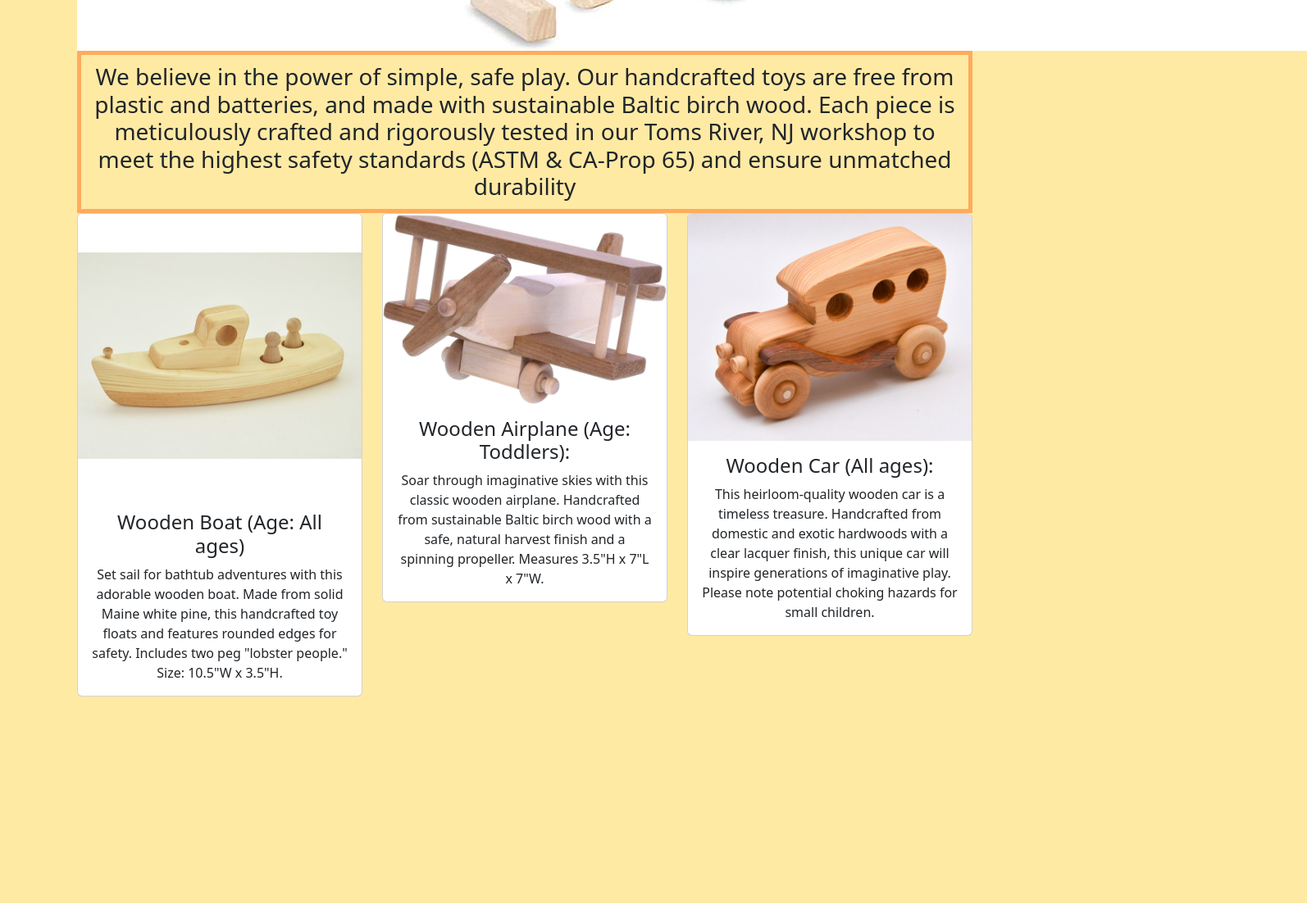
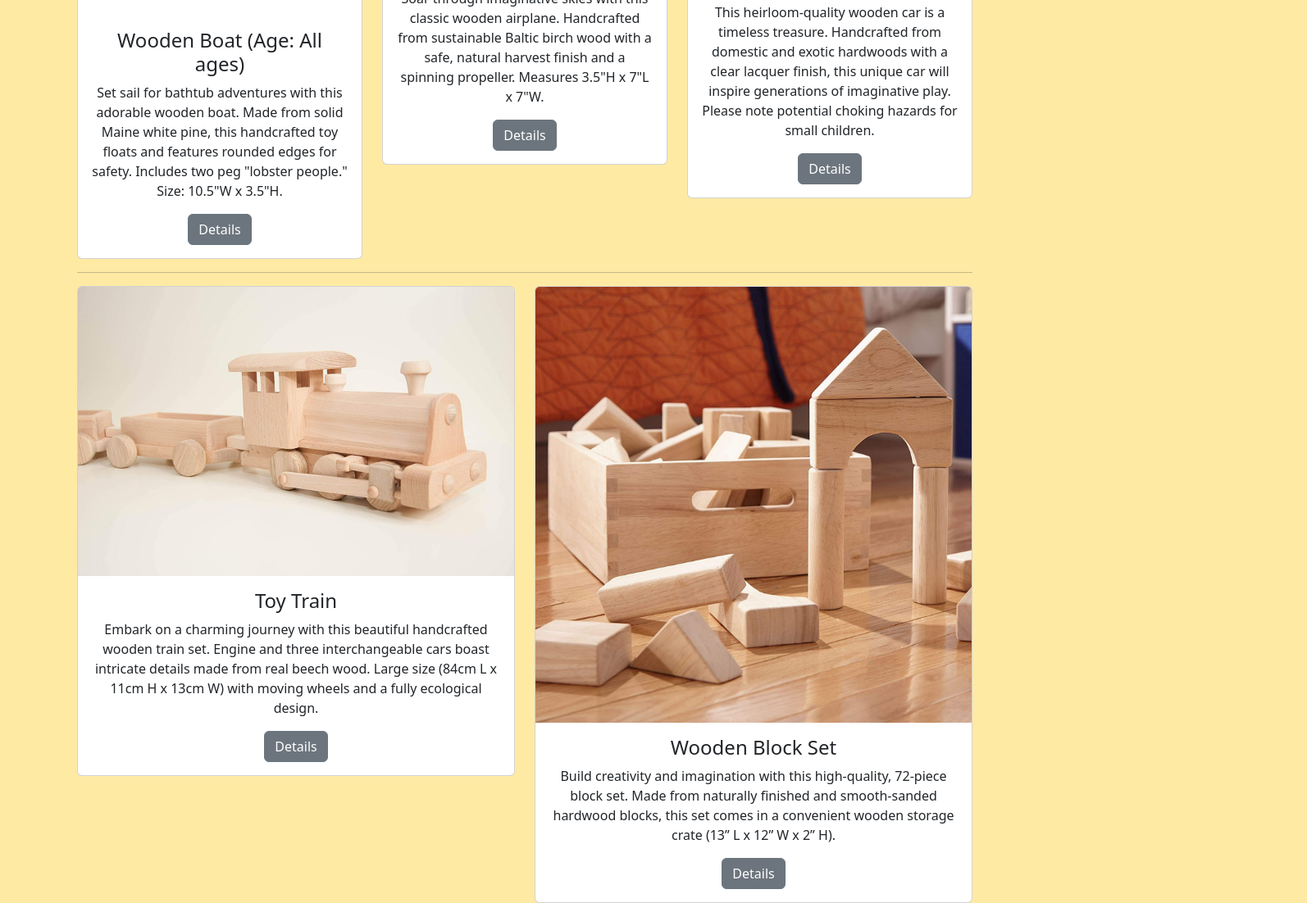
Before and after one commit to SameerMahajan16/toy-site, a plain HTML site: page prices.html in a window 1280 px wide. Shown: the part 926-2028 px from the top of the page at 82% size, 1594 px wide, since content can reach past the window. Before the commit the page ends 1776 px from the top, so only its background shows below. Drawn offline with nearby package versions, Linux system fonts and the light colour scheme.

Commit message:
added html to the about and pricing pages, with extra images

```diff
--- a/prices.html
+++ b/prices.html
@@ -58,7 +58,7 @@
            <div class="container text-center">
       <div class="row">
         <div class="col-lg-12 col-md-12 col-sm-12">
-          <img src="imgs/block5.jpg">
+          <img src="imgs/block5.jpg" width="500px">
         </div>
       </div>
       <div class="row">
@@ -81,6 +81,7 @@
                 <h4 class="card-title">Wooden Boat (Age: All ages)</h4>
                 <p class="card-text">Set sail for bathtub adventures with this adorable wooden boat. Made from solid Maine white pine, this handcrafted toy floats and features rounded edges for safety. Includes two peg "lobster people." Size: 10.5"W x 3.5"H.
 </p>
+<button type="button" class="btn btn-secondary">Details</button>
             </div>
         </div>
         </div>
@@ -92,6 +93,7 @@
                 <h4 class="card-title">Wooden Airplane (Age: Toddlers):</h4>
                 <p class="card-text">Soar through imaginative skies with this classic wooden airplane. Handcrafted from sustainable Baltic birch wood with a safe, natural harvest finish and a spinning propeller. Measures 3.5"H x 7"L x 7"W.
 </p>
+<button type="button" class="btn btn-secondary">Details</button>
             </div>
         </div>
             </div>
@@ -99,16 +101,42 @@
         <!--Toy Car-->
          <div class="col-lg-4 col-md-4 col-sm-12">
                  <div class="card">
-            <img class="card-img-top" src="imgs/car2.jpg"  alt="Title" />
+            <img class="card-img-top" src="imgs/car2.jpg"  alt="Title">
             <div class="card-body">
                 <h4 class="card-title">Wooden Car (All ages):</h4>
                 <p class="card-text">This heirloom-quality wooden car is a timeless treasure. Handcrafted from domestic and exotic hardwoods with a clear lacquer finish, this unique car will inspire generations of imaginative play. Please note potential choking hazards for small children.</p>
+                <button type="button" class="btn btn-secondary">Details</button>
             </div>
         </div>
             </div>
         </div>
+        <hr>
+<div class="row">
+            <div class="col-lg-6 col-md-6 col-sm-12">
+                <div class="card">
+                    <img class="card-img-top" src="imgs/train1.jpg"  alt="Title" />
+                    <div class="card-body">
+                        <h4 class="card-title">Toy Train</h4>
+                        <p class="card-text">Embark on a charming journey with this beautiful handcrafted wooden train set. Engine and three interchangeable cars boast intricate details made from real beech wood. Large size (84cm L x 11cm H x 13cm W) with moving wheels and a fully ecological design.
+</p>
+<button type="button" class="btn btn-secondary">Details</button>
+                    </div>
+                </div>
 
-        <!---->
+        </div>
+         <div class="col-lg-6 col-md-6 col-sm-12">
+                <div class="card">
+                    <img class="card-img-top" src="imgs/block4.jpg" alt="Title" />
+                    <div class="card-body">
+                        <h4 class="card-title">Wooden Block Set</h4>
+                        <p class="card-text">Build creativity and imagination with this high-quality, 72-piece block set. Made from naturally finished and smooth-sanded hardwood blocks, this set comes in a convenient wooden storage crate (13” L x 12” W x 2” H).
+</p>
+<button type="button" class="btn btn-secondary">Details</button>
+                    </div>
+                </div>
+
+        </div>
+        </div>
         </div>
 
         </div>
--- a/style.css
+++ b/style.css
@@ -13,4 +13,5 @@ h3 {
   padding: 10px;
   border: 5px solid rgb(255, 171, 92);
   margin: 0;
+  font-family: monospace;
 }
```
Also changed, not shown: about.html (+24 -6 lines), imgs/block1.jpg (added), imgs/block4.jpg (added), imgs/train1.jpg (added).
